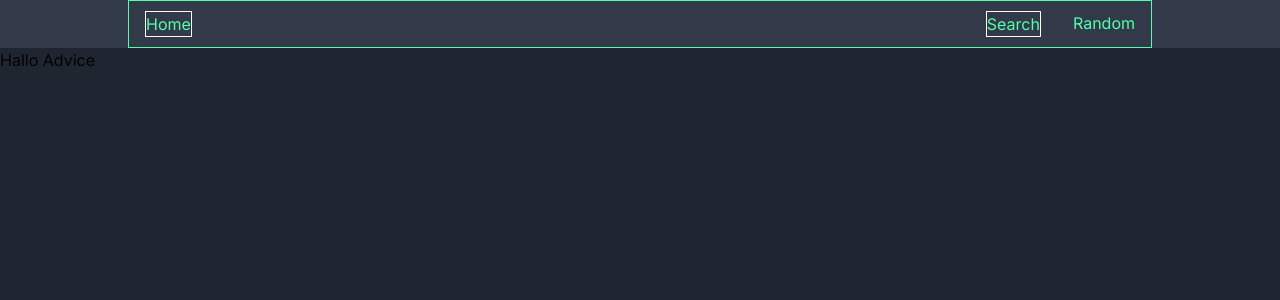
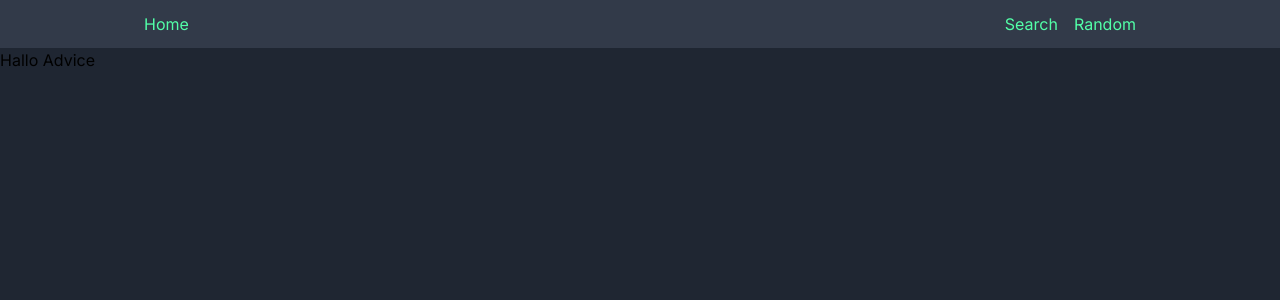
Before and after one commit to Nella1a/nextjs-advice-generator, a Next.js app: page /advice/search in a window 1280 px wide. Shown: the top 300 px of the page. Built offline with nearby package versions, Linux system fonts and the light colour scheme.

Commit message:
Update nav - fix links and update css

```diff
--- a/src/app/components/Nav/nav.tsx
+++ b/src/app/components/Nav/nav.tsx
@@ -2,16 +2,16 @@ import Link from 'next/link';
 
 const Navigation = () => {
   return (
-    <nav className="border border-neon-green h-full max-w-screen-lg m-auto flex items-center">
-      <ul className=" flex text-neon-green w-full mx-4 gap-8">
-        <li className="border border-white hover:text-light-cyan">
+    <nav className="h-full max-w-screen-lg m-auto flex items-center">
+      <ul className=" flex text-neon-green w-full mx-4 gap-4">
+        <li className="hover:text-light-cyan">
           <Link href="/">Home</Link>
         </li>
-        <li className="border border-white ml-auto hover:text-light-cyan">
+        <li className="ml-auto hover:text-light-cyan">
           <Link href="/advice/search">Search</Link>
         </li>
         <li className="hover:text-light-cyan">
-          <Link href="/advice/search">Random</Link>
+          <Link href="/advice/random">Random</Link>
         </li>
       </ul>
     </nav>
```
